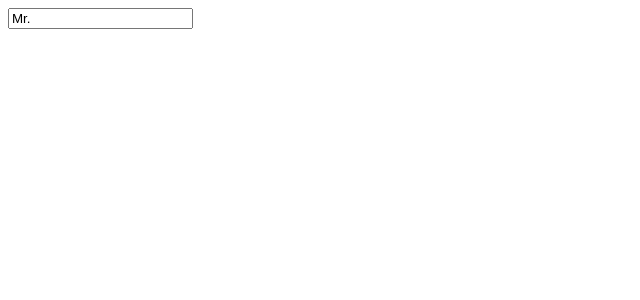
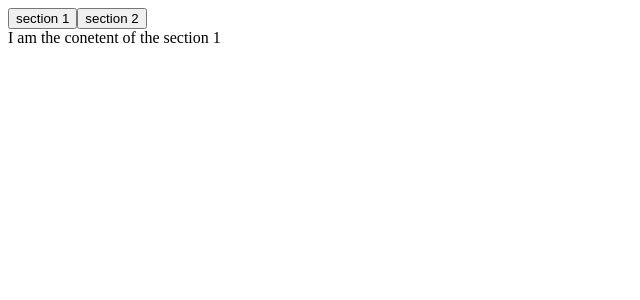
Before and after one commit to Choharim/hooks, a React (Create React App) app: page / in a window 1280 px wide. Shown: the top 300 px of the page, without its empty margins (0-640 px from the left). Built offline with nearby package versions, Linux system fonts and the light colour scheme.

Commit message:
Add useStateHook

```diff
--- a/src/App.js
+++ b/src/App.js
@@ -1,34 +1,41 @@
 import React, { useState } from 'react';
 
-const useInput = (initValue, validator) => {
-  const [value, setValue] = useState(initValue);
 
-  const onChange = (event) => {
-    const {
-      target:{value}
-      } = event;
+const content = [
+  {
+    tab: "section 1",
+    content: "I am the conetent of the section 1"
+  },
+  {
+    tab: "section 2",
+    content: "I am the conetent of the section 2"
+  }
+];
 
-    let willUpdate = true;
-    if(typeof validator === "function"){
-      willUpdate = validator(value);
-    }
+const useTabs = (initTab, allTabs) => {
+  const [currentIndex, setCurrentIndex] = useState(initTab);
 
-    if(willUpdate){
-      setValue(value);
-    }
+  if(!allTabs || !Array.isArray(allTabs)){
+    return;
+  }
+
+  return {
+    currentItem: allTabs[currentIndex],
+    changeItem: setCurrentIndex
   };
-  return { value, onChange };
 };
 
 const App = () => {
-  const maxLength = (value) => !value.includes("@") ;
+  const {currentItem,changeItem} = useTabs(0,content);
 
-  const name = useInput("Mr.",maxLength);
   return (
-    <input placeholder="name" {...name}></input>
+    <div>
+      {content.map((obj,index)=>
+      <button onClick={() => {changeItem(index)}}>{obj.tab}</button> )}
+      <div>{currentItem.content}</div>
+    </div>
   );
 };
 
 
-
 export default App;
```
Also changed, not shown: 1 other file (tests, documents, lock files or other folders).
